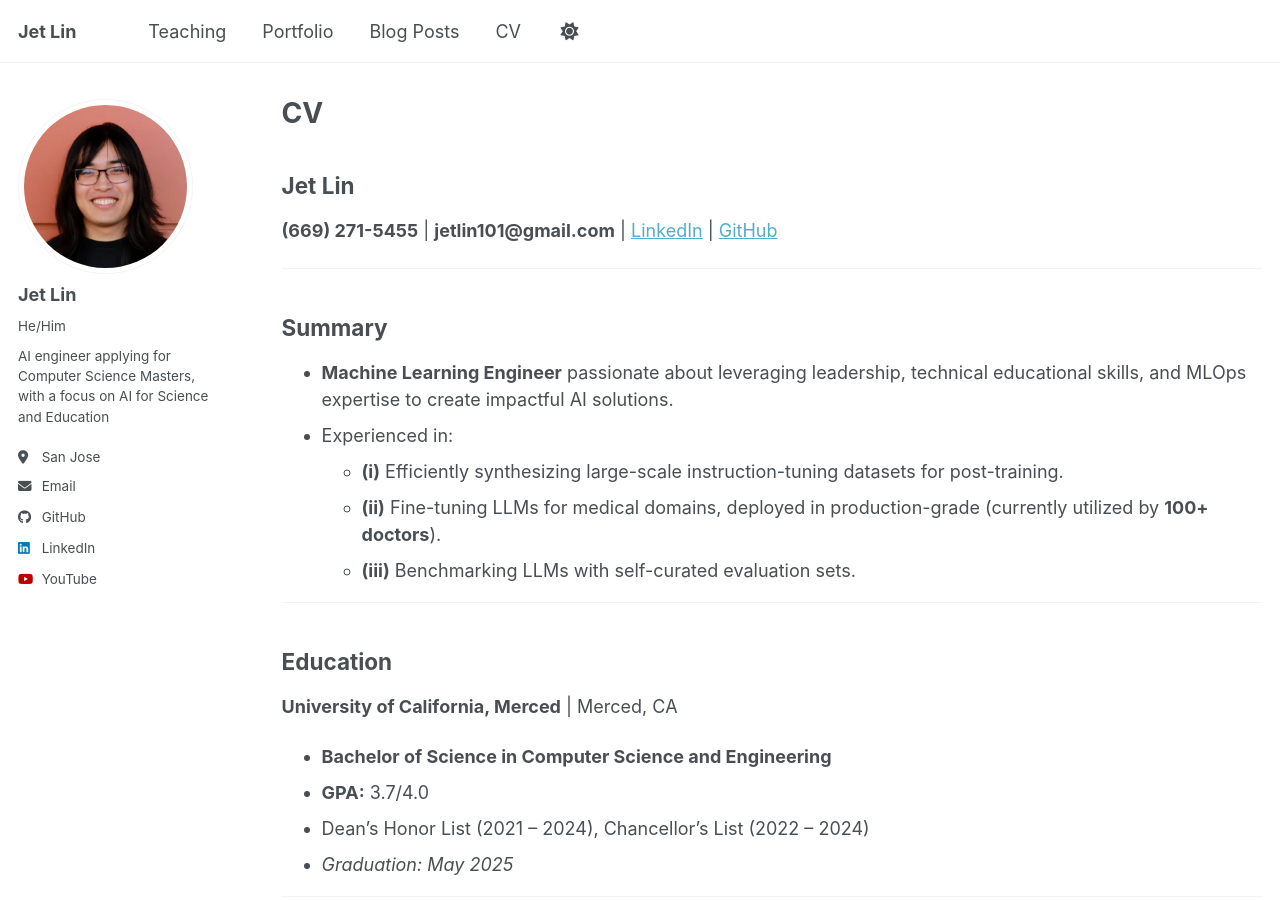
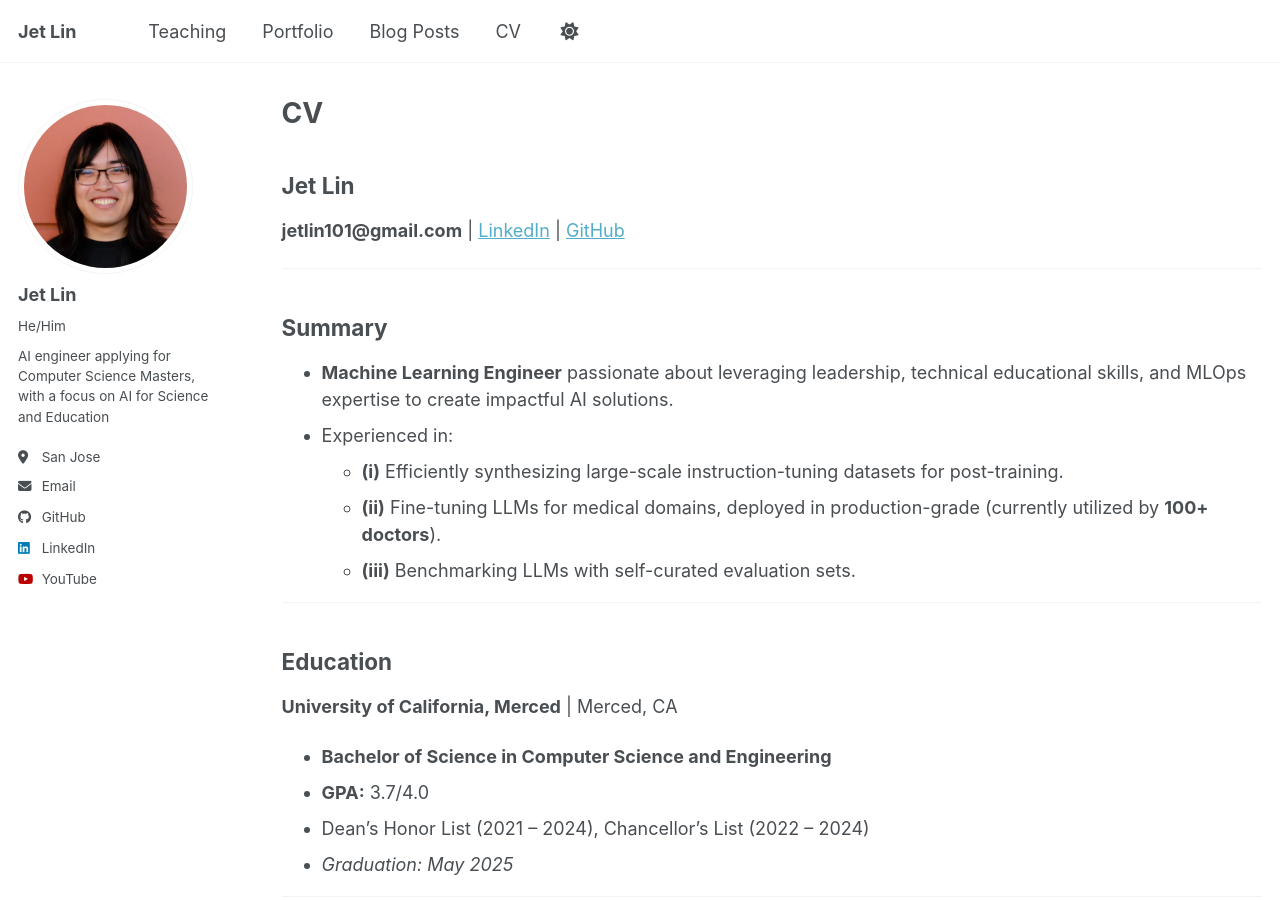
Before and after one commit to Lin-Jet/Lin-Jet.github.io, a Jekyll site: the page built from _pages/cv.md, in a window 1280 px wide and 900 px high. Built offline with Jekyll 4.4.1, drawn with Linux system fonts in a browser that asks for light colours; a script bundle is joined from its source files by our own code; library files that are not in the unit come from our copies.

Commit message:
remove num

```diff
--- a/_pages/cv.md
+++ b/_pages/cv.md
@@ -10,7 +10,7 @@ redirect_from:
 {% include base_path %}
 
 ## Jet Lin
-**(669) 271-5455** | **jetlin101@gmail.com** | [LinkedIn](https://www.linkedin.com/in/jet-lin-565952238/) | [GitHub](https://github.com/Lin-Jet)
+**jetlin101@gmail.com** | [LinkedIn](https://www.linkedin.com/in/jet-lin-565952238/) | [GitHub](https://github.com/Lin-Jet)
 
 ---
 
```
Also changed, not shown: _posts/2013-08-14-blog-post-2.md (+2 -0 lines).
